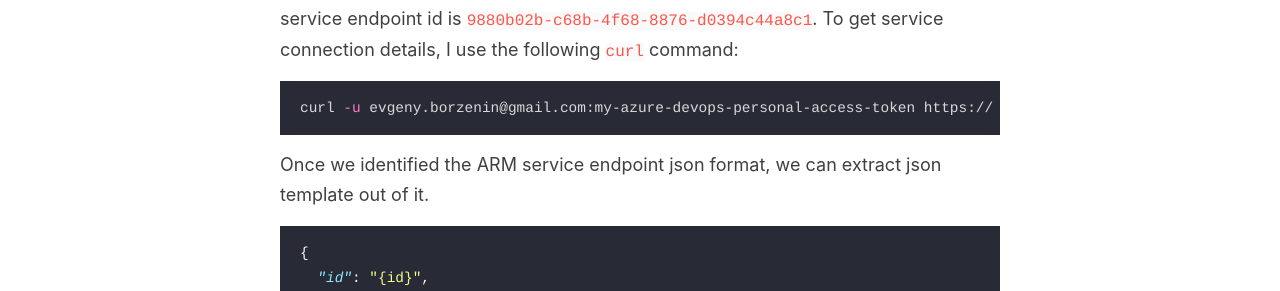
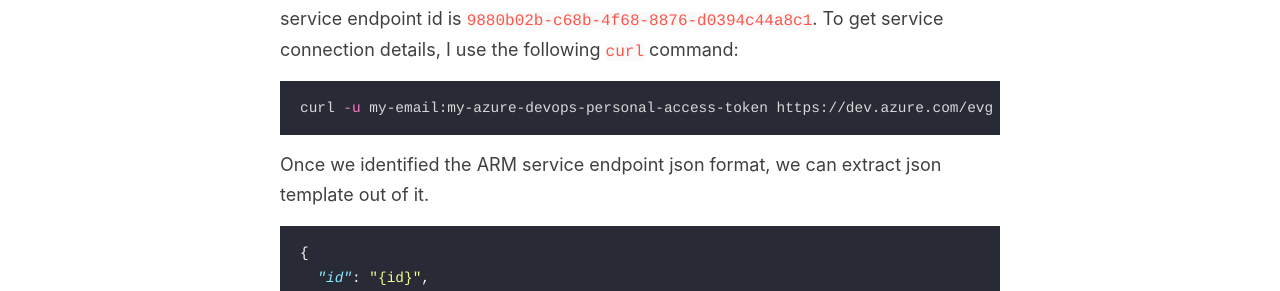
Before and after one commit to evgenyb/evgenyb.github.io, a Jekyll site: the page built from _posts/2020-06-20-create-service-connection.md, in a window 1280 px wide and 900 px high, scrolled down 1423 px. Shown: the part 160-451 px from the top of the window. Built offline with Jekyll 4.4.1, drawn with Linux system fonts in a browser that asks for light colours.

Commit message:
Working with content

````diff
--- a/_posts/2020-06-20-create-service-connection.md
+++ b/_posts/2020-06-20-create-service-connection.md
@@ -29,7 +29,7 @@
 My Azure DevOps organization called `evgenyborzenin`, project name is `iac-ws-2` and service endpoint id is `9880b02b-c68b-4f68-8876-d0394c44a8c1`. To get service connection details, I use the following `curl` command:
 
 ```bash
-curl -u evgeny.borzenin@gmail.com:my-azure-devops-personal-access-token https://dev.azure.com/evgenyborzenin/iac-ws-2/_apis/serviceendpoint/endpoints/9880b02b-c68b-4f68-8876-d0394c44a8c1
+curl -u my-email:my-azure-devops-personal-access-token https://dev.azure.com/evgenyborzenin/iac-ws-2/_apis/serviceendpoint/endpoints/9880b02b-c68b-4f68-8876-d0394c44a8c1
 ```
 
 Once we identified the ARM service endpoint json format, we can extract json template out of it.
````
